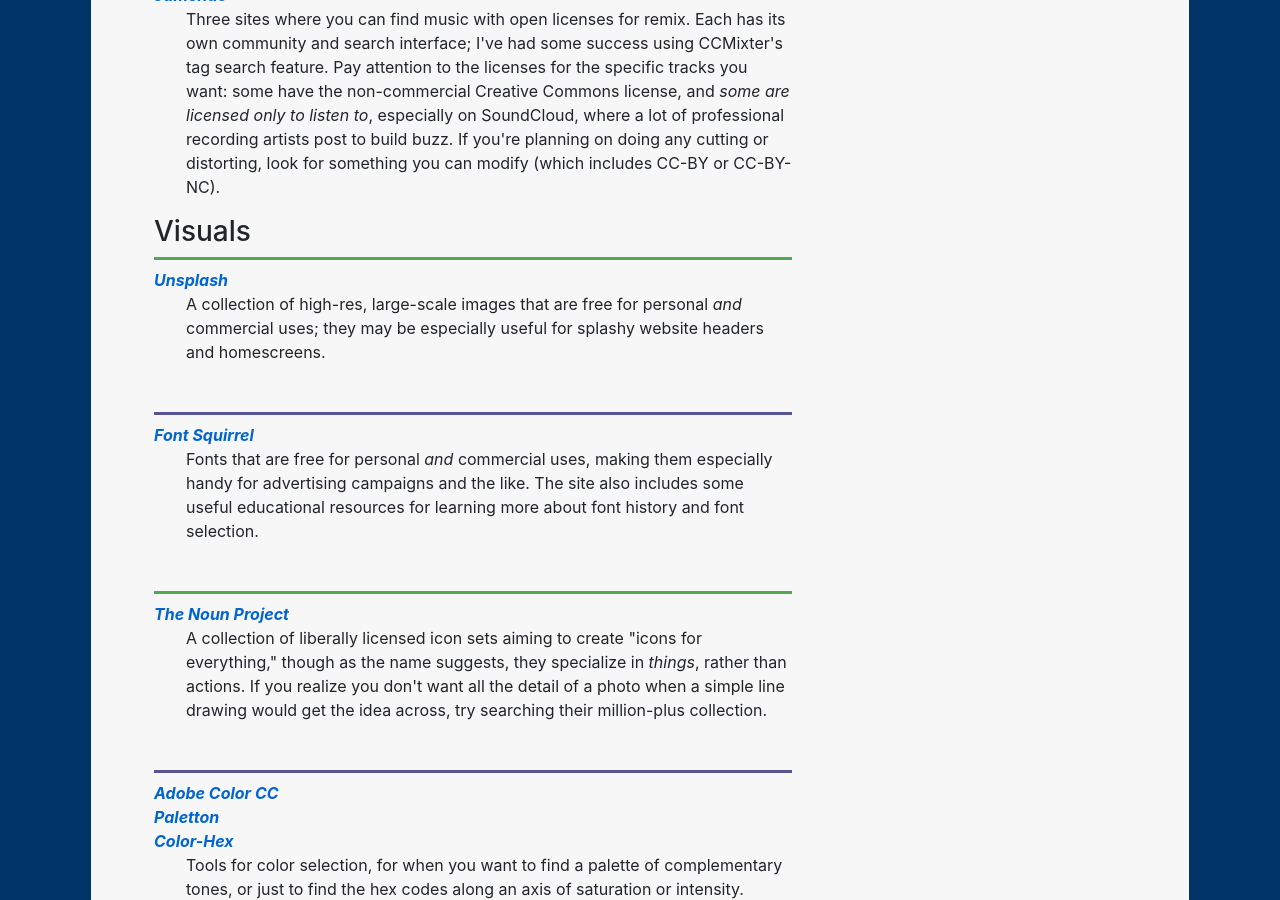
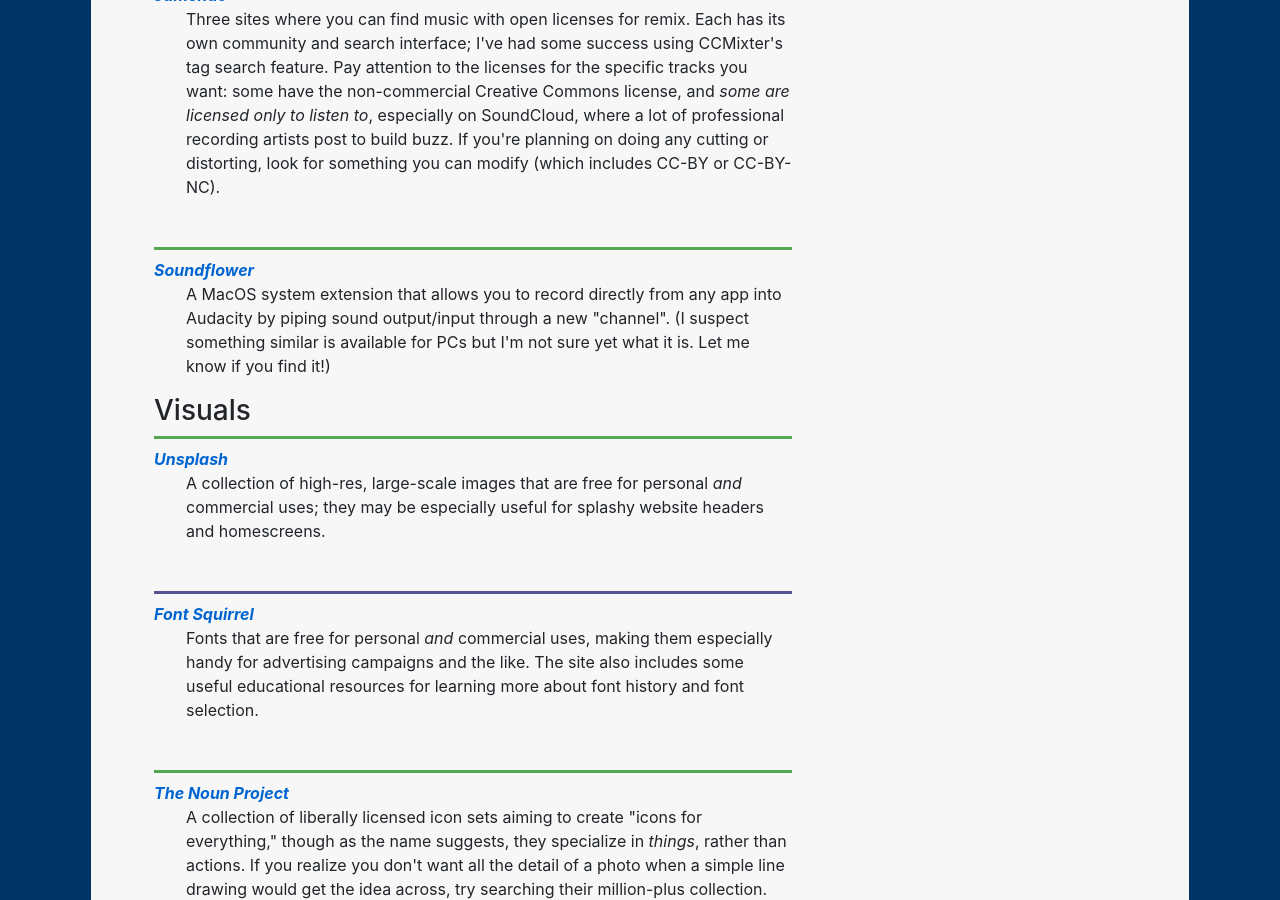
Before and after one commit to benmiller314/cdm2020spring, a Jekyll site: the page built from resources.md, in a window 1280 px wide and 900 px high, scrolled down 3402 px. Built offline with Jekyll 4.4.1, drawn with Linux system fonts in a browser that asks for light colours.

Commit message:
add link to soundflower

```diff
--- a/resources.md
+++ b/resources.md
@@ -78,6 +78,9 @@
 <dt><a href="https://soundcloud.com/">SoundCloud</a></dt>
 <dt><a href="https://www.jamendo.com">Jamendo</a></dt>
 <dd>Three sites where you can find music with open licenses for remix. Each has its own community and search interface; I've had some success using CCMixter's tag search feature. Pay attention to the licenses for the specific tracks you want: some have the non-commercial Creative Commons license, and <em>some are licensed only to listen to</em>, especially on SoundCloud, where a lot of professional recording artists post to build buzz. If you're planning on doing any cutting or distorting, look for something you can modify (which includes CC-BY or CC-BY-NC).</dd>
+
+<dt><a href="https://github.com/mattingalls/Soundflower">Soundflower</a></dt>
+<dd>A MacOS system extension that allows you to record directly from any app into Audacity by piping sound output/input through a new "channel". (I suspect something similar is available for PCs but I'm not sure yet what it is. Let me know if you find it!)</dd>
 
 </dl>
 
```
